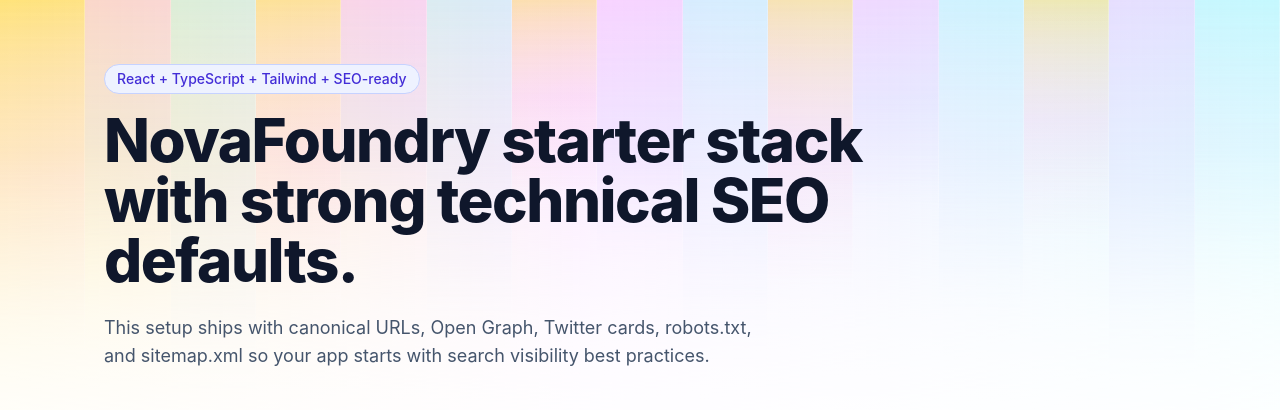
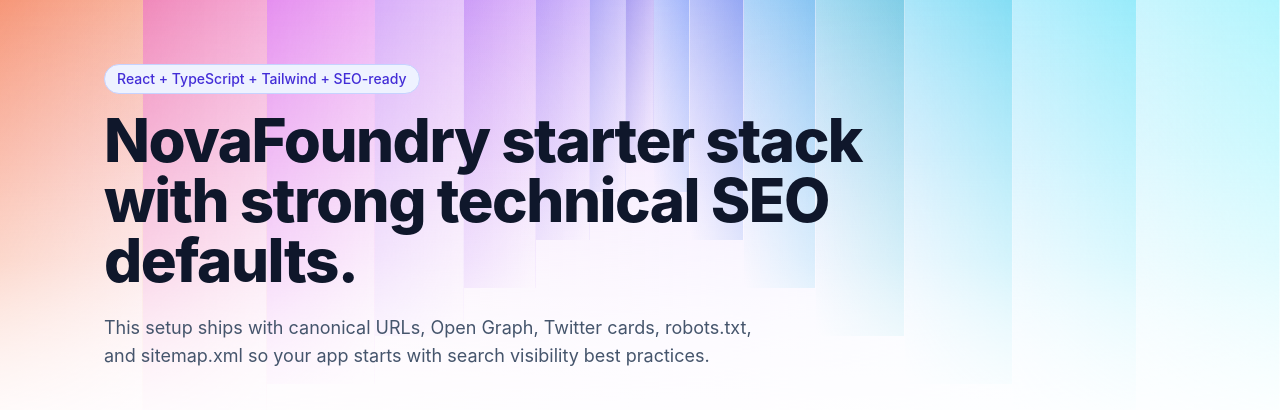
Before and after one commit to NovaFoundry-Technologies/novafoundry, a React (Vite) app: page / in a window 1280 px wide. Shown: the top 410 px of the page. Built offline with nearby package versions, Linux system fonts and the light colour scheme.

Commit message:
Feat: update

```diff
--- a/src/components/shapes/Wave.tsx
+++ b/src/components/shapes/Wave.tsx
@@ -1,37 +1,41 @@
 const stripes = [
-  "h-[22rem]",
-  "h-[17rem]",
-  "h-[25rem]",
-  "h-[19rem]",
-  "h-[14rem]",
-  "h-[21rem]",
-  "h-[12rem]",
-  "h-[16rem]",
-  "h-[23rem]",
-  "h-[18rem]",
-  "h-[13rem]",
-  "h-[20rem]",
-  "h-[15rem]",
-  "h-[24rem]",
-  "h-[17rem]",
+  { height: "h-[30rem]", width: 16, color: "rgba(244, 114, 22, .56)" },
+  { height: "h-[27rem]", width: 14, color: "rgba(236, 72, 153, .52)" },
+  { height: "h-[24rem]", width: 12, color: "rgba(217, 70, 239, .48)" },
+  { height: "h-[21rem]", width: 10, color: "rgba(192, 132, 252, .46)" },
+  { height: "h-[18rem]", width: 8, color: "rgba(168, 85, 247, .44)" },
+  { height: "h-[15rem]", width: 6, color: "rgba(139, 92, 246, .42)" },
+  { height: "h-[12rem]", width: 4, color: "rgba(99, 102, 241, .4)" },
+  { height: "h-[10rem]", width: 3, color: "rgba(79, 70, 229, .38)" },
+  { height: "h-[12rem]", width: 4, color: "rgba(59, 130, 246, .4)" },
+  { height: "h-[15rem]", width: 6, color: "rgba(37, 99, 235, .42)" },
+  { height: "h-[18rem]", width: 8, color: "rgba(14, 165, 233, .44)" },
+  { height: "h-[21rem]", width: 10, color: "rgba(6, 182, 212, .46)" },
+  { height: "h-[24rem]", width: 12, color: "rgba(34, 211, 238, .48)" },
+  { height: "h-[27rem]", width: 14, color: "rgba(103, 232, 249, .52)" },
+  { height: "h-[30rem]", width: 16, color: "rgba(165, 243, 252, .56)" },
 ];
 
 export default function Wave() {
+  const middleStripe = Math.floor(stripes.length / 2);
+
   return (
     <div className="pointer-events-none absolute inset-0 -z-10 overflow-hidden bg-white">
-      <div className="absolute inset-x-0 top-0 h-[68vh] bg-gradient-to-r from-amber-200/75 via-fuchsia-200/55 via-45% to-cyan-100/80 [mask-image:linear-gradient(to_bottom,black_0%,black_28%,rgba(0,0,0,.45)_58%,transparent_100%)]" />
+      <div className="absolute inset-x-0 top-0 h-[68vh] bg-gradient-to-r from-pink-200/75 via-purple-200/55 via-55% to-cyan-100/80 [mask-image:linear-gradient(to_bottom,black_0%,black_28%,rgba(0,0,0,.45)_58%,transparent_100%)]" />
 
       <div className="absolute inset-x-0 top-0 flex h-[28rem] overflow-hidden opacity-65 blur-[.4px] [mask-image:linear-gradient(to_bottom,black_0%,rgba(0,0,0,.78)_58%,transparent_100%)]">
-        {stripes.map((height, i) => (
+        {stripes.map(({ height, width, color }, i) => (
           <div
             key={height + i}
-            className={`${height} flex-1 border-r border-white/35 bg-gradient-to-b ${
-              i % 3 === 0
-                ? "from-amber-300/55 via-pink-300/35 to-transparent"
-                : i % 3 === 1
-                  ? "from-fuchsia-300/45 via-violet-300/35 to-transparent"
-                  : "from-cyan-200/55 via-blue-200/35 to-transparent"
-            }`}
+            style={{
+              flex: `${width} 1 0`,
+              backgroundImage: `
+                linear-gradient(to bottom, ${color}, transparent),
+                linear-gradient(to ${i <= middleStripe ? "right" : "left"}, ${color}, transparent)
+              `,
+              backgroundBlendMode: "multiply",
+            }}
+            className={`${height} border-r border-white/35`}
           />
         ))}
       </div>
```
